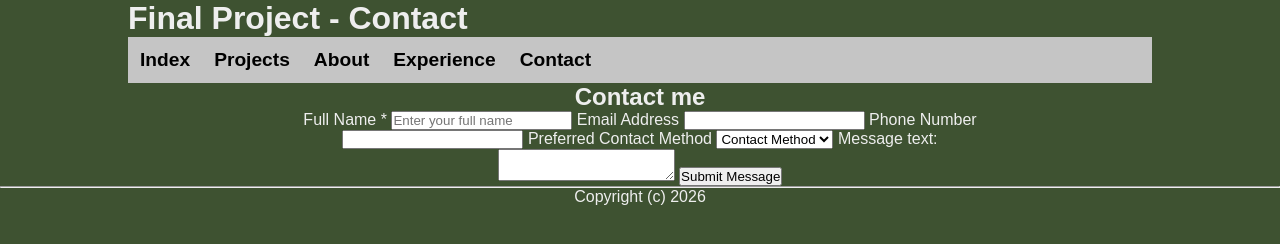
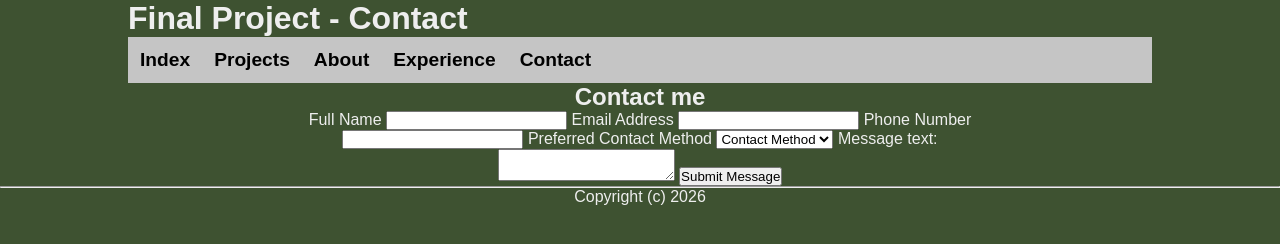
Before and after one commit to 0650781/0650781.github.io, a plain HTML site: page contact.htm in a window 1280 px wide. Drawn offline with Linux system fonts and the light colour scheme.

Commit message:
Update contact.htm
Removed asterisk from 'Full Name' label in contact form.

```diff
--- a/contact.htm
+++ b/contact.htm
@@ -22,12 +22,11 @@
      	<h2>Contact me</h2>
 
      	<form action="#" method="post">
-		<label for="name">Full Name *</label>
+		<label for="name">Full Name</label>
 		<input
 		type="text"
 		id="name"
 		name="name"
-		placeholder="Enter your full name"
 		minlength="2"
 		maxlength="60"
 		pattern="[A-Za-zÀ-ÿ '-]+"
```
